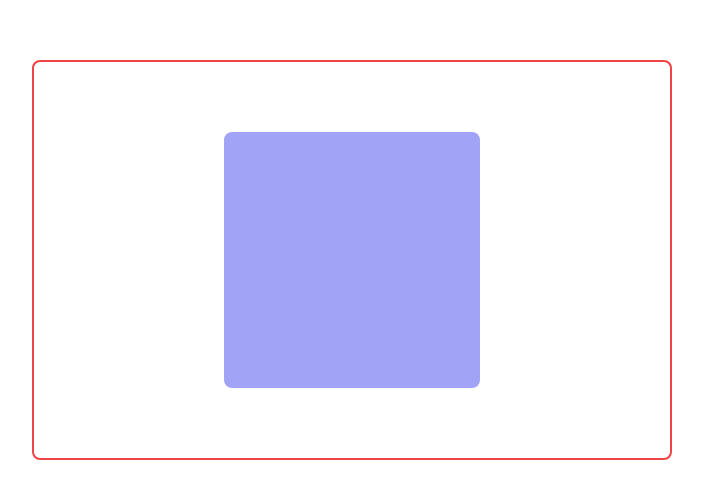
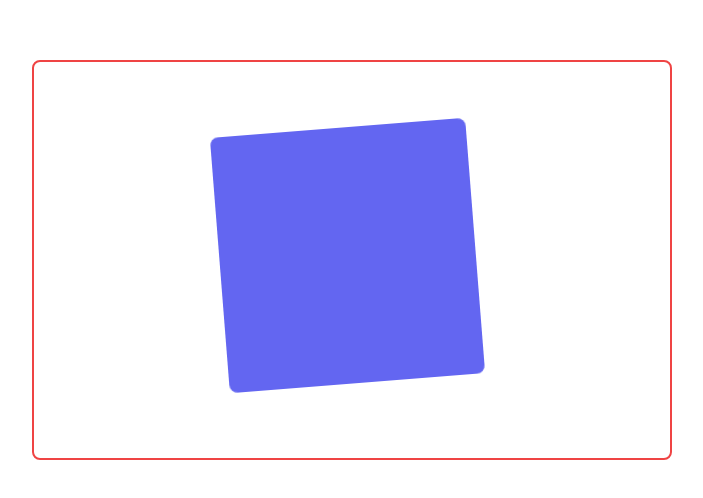
Before and after one commit to mahmud035/Level-2-Frontend-Track-All-Modules, a React (Vite) app in the folder 7. Introduction To Framer Motion/framer-motion-introduction/: page / in a window 1280 px wide. Shown: the part 140-638 px from the top of the page, without its empty margins (288-991 px from the left). Built offline with nearby package versions, Linux system fonts and the light colour scheme.

Commit message:
7-5 Keyframe Based Animation

```diff
--- a/7. Introduction To Framer Motion/framer-motion-introduction/src/App.tsx
+++ b/7. Introduction To Framer Motion/framer-motion-introduction/src/App.tsx
@@ -1,7 +1,8 @@
 // import Lesson1 from './pages/Lesson1';
 // import Lesson2 from './pages/Lesson2';
 // import Lesson3 from './pages/Lesson3';
-import Lesson4 from './pages/Lesson4';
+// import Lesson4 from './pages/Lesson4';
+import Lesson5 from './pages/Lesson5';
 
 const App = () => {
   return (
@@ -9,7 +10,8 @@ const App = () => {
       {/* <Lesson1 /> */}
       {/* <Lesson2 /> */}
       {/* <Lesson3 /> */}
-      <Lesson4 />
+      {/* <Lesson4 /> */}
+      <Lesson5 />
     </div>
   );
 };
--- /dev/null
+++ b/7. Introduction To Framer Motion/framer-motion-introduction/src/pages/Lesson5.tsx
@@ -0,0 +1,34 @@
+import { motion } from 'framer-motion';
+
+const parent = {
+  hidden: { x: 0, y: 0, opacity: 0 },
+  visible: {
+    x: [0, 300, -300, 0],
+    y: [0, 300, -300, 0],
+    rotate: [0, 300, -300, 0],
+    opacity: 1,
+    transition: {
+      ease: 'linear',
+      duration: 4,
+      repeat: Infinity,
+      opacity: {
+        duration: 0.5,
+      },
+    },
+  },
+};
+
+const Lesson5 = () => {
+  return (
+    <motion.div className="flex items-center justify-center border-2 border-red-500 rounded-lg size-3/6 ">
+      <motion.div
+        className="flex flex-wrap items-center justify-center gap-4 p-5 bg-indigo-500 rounded-lg size-64"
+        variants={parent}
+        initial="hidden"
+        animate="visible"
+      ></motion.div>
+    </motion.div>
+  );
+};
+
+export default Lesson5;
```
